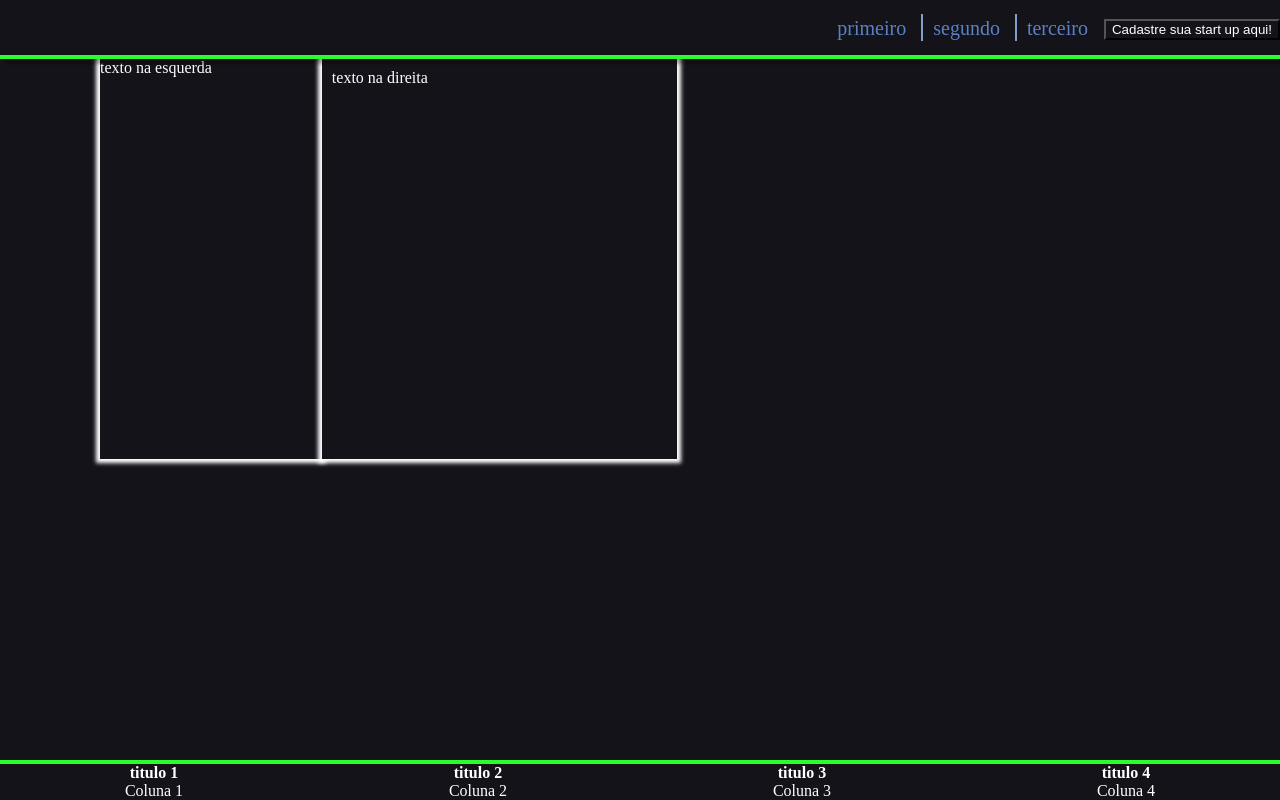
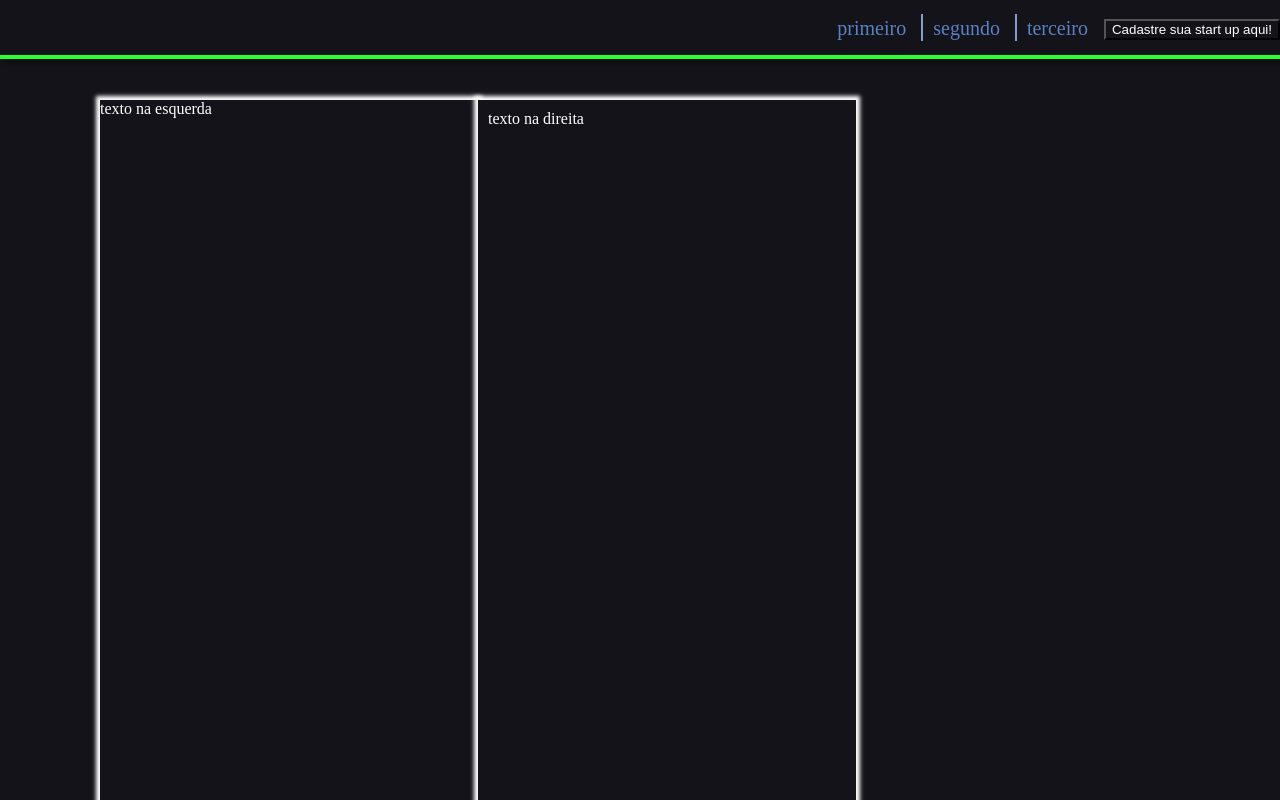
Before and after one commit to castelanlan/startupmap, a React (Create React App) app: page / in a window 1280 px wide. Shown: the top 800 px of the page. Built offline with nearby package versions, Linux system fonts and the light colour scheme; the HTML template or start-up script is replaced by a standard one.

Commit message:
footer e header com posições certas

```diff
--- a/src/components/Footer/styles.ts
+++ b/src/components/Footer/styles.ts
@@ -4,7 +4,6 @@ export const Container = styled.div`
 `;
 
 export const DivColunas = styled.div`
-    position: fixed;
     left: 0;
     bottom: 0;
     width: 100%;
--- a/src/components/Header/styles.ts
+++ b/src/components/Header/styles.ts
@@ -18,7 +18,7 @@ export const Container = styled.div``;
 
 export const NavBar = styled.div`
     width: 100%;
-    position: sticky;
+    position: fixed;
     border-bottom: solid 4px;
     border-color: var(--color-green);
     box-shadow: var(--panel-shadow);
--- a/src/components/Info/styles.ts
+++ b/src/components/Info/styles.ts
@@ -1,18 +1,19 @@
 import styled from 'styled-components';
 
 export const Container = styled.div`
+    width: 100%;
+    height: 2000px;
     display: grid;
+    padding: 100px 100px;
     background-color: var(--color-orange);
-    padding: 0 100px;
-    height: 400px;
-    width: 80%;
 `;
 
 export const Painel = styled.div`
     width: 70%;
+    display: grid;
+    column-count: 2;
+    grid-template-columns: 50fr 50fr;
     background-color: var(--color-orange);
-    display: grid;
-    grid-template-columns: 50fr 80fr;
 `;
 
 export const Esquerda = styled.div`
@@ -21,9 +22,9 @@ export const Esquerda = styled.div`
 `;
 
 export const Filtro = styled.div`
-    background-color: var(--color-orange);
     margin: auto;
     text-align: right;
+    background-color: var(--color-orange);
 `;
 
 export const Direita = styled.div`
```
